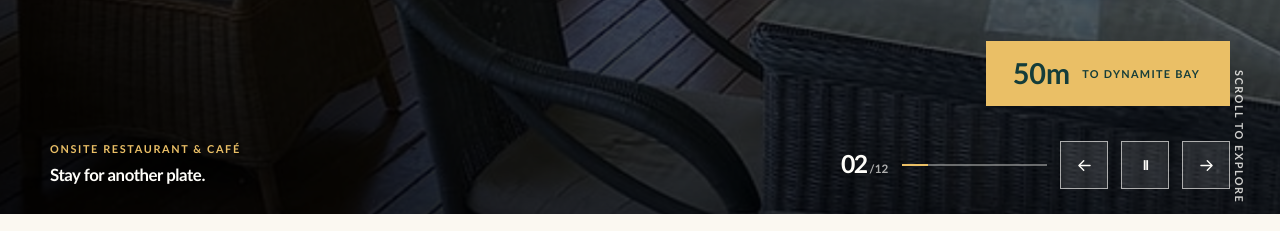
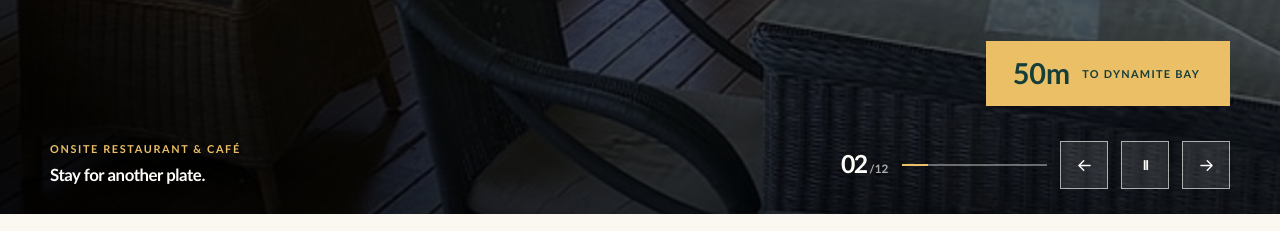
Before and after one commit to tawazz/centrebreakbeachstay, a Next.js app: page / in a window 1280 px wide. Shown: the part 721-952 px from the top of the page. Built offline with nearby package versions, Linux system fonts and the light colour scheme.

Commit message:
Remove scroll hint from hero slideshow

```diff
--- a/components/hero-slideshow.tsx
+++ b/components/hero-slideshow.tsx
@@ -144,11 +144,6 @@ export function HeroSlideshow() {
 
       <div className="hero-note" aria-label="Distance to Dynamite Bay"><span>50m</span><small>to Dynamite Bay</small></div>
 
-      <a className="hero-scroll-hint" href="#intro-title">
-        <span>Scroll to explore</span>
-        <Icon name="chevron" size={18} />
-      </a>
-
       <div className="shell hero-slideshow-footer">
         <div className="hero-slide-caption" aria-live={isPaused || isFocused ? "polite" : "off"}>
           <span>{activeSlide.label}</span>
```
